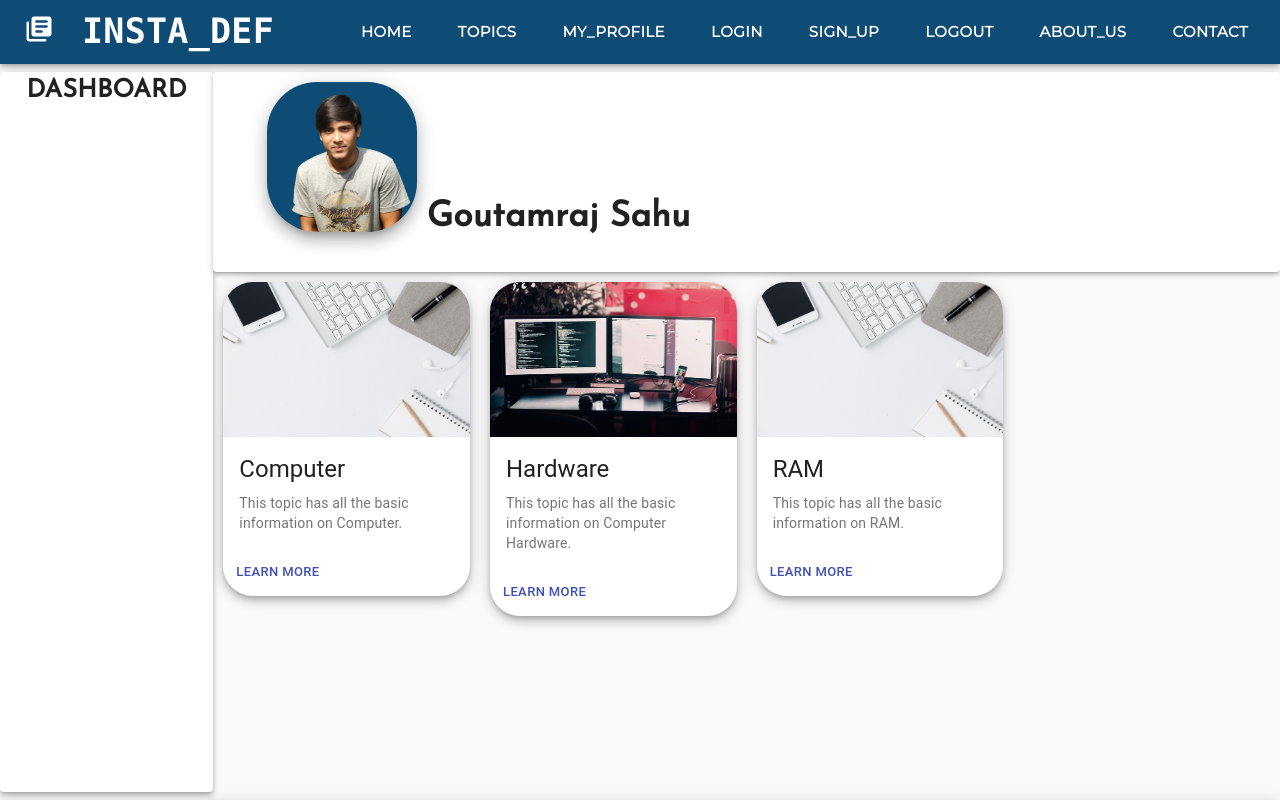
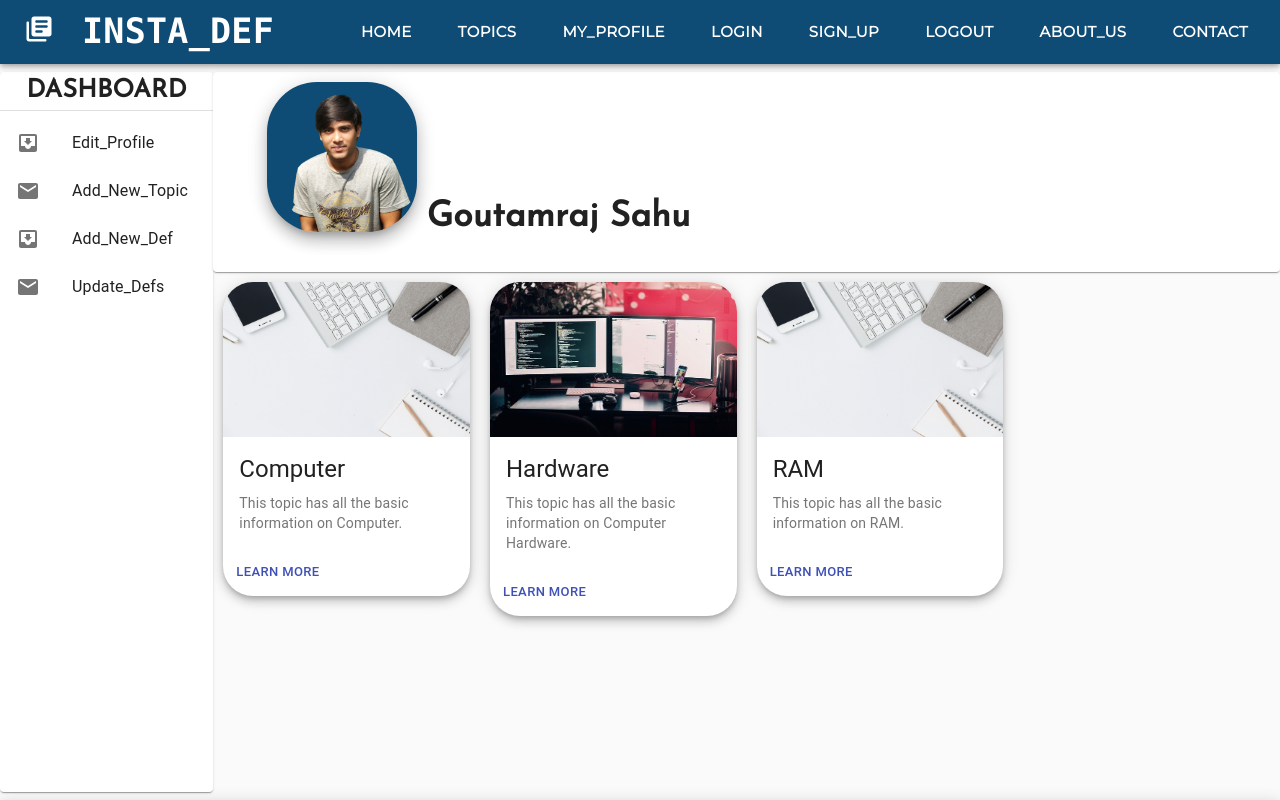
Before and after one commit to GoutamrajSahu/INSTA_DEF_2.0_Frontend, a React (Create React App) app: page /myprofile in a window 1280 px wide. Shown: the top 800 px of the page. Built offline with nearby package versions, Linux system fonts and the light colour scheme; a web font is replaced by a local one.

Commit message:
Work on dashboard

```diff
--- /dev/null
+++ b/src/components/Dashboard.jsx
@@ -0,0 +1,51 @@
+import React from "react";
+import { makeStyles } from "@material-ui/core/styles";
+import List from "@material-ui/core/List";
+import Divider from "@material-ui/core/Divider";
+import ListItem from "@material-ui/core/ListItem";
+import ListItemIcon from "@material-ui/core/ListItemIcon";
+import ListItemText from "@material-ui/core/ListItemText";
+import InboxIcon from "@material-ui/icons/MoveToInbox";
+import MailIcon from "@material-ui/icons/Mail";
+import { Box,Grid,Typography,Paper} from "@material-ui/core";
+
+
+const useStyles = makeStyles((theme) => ({
+    root:{
+        height:"90vh"
+      },
+}));
+
+ function Dashboard() {
+  const classes = useStyles();
+
+  return (
+    <Paper className={classes.root}>
+      <Box>
+        <div className={classes.toolbar} />
+        <Typography
+             style={{
+             fontFamily:"Josefin Sans",
+             fontWeight:"bolder",
+             fontSize: 25,
+             textAlign: "center"
+             }}>
+             DASHBOARD
+        </Typography>
+        <Divider />
+        <List>
+          {["Edit_Profile", "Add_New_Topic", "Add_New_Def", "Update_Defs"].map((text, index) => (
+            <ListItem button key={text}>
+              <ListItemIcon>
+                {index % 2 === 0 ? <InboxIcon /> : <MailIcon />}
+              </ListItemIcon>
+              <ListItemText primary={text} />
+            </ListItem>
+          ))}
+        </List>
+      </Box>
+    </Paper>
+  );
+}
+
+export default  Dashboard;
--- a/src/components/MyProfile.jsx
+++ b/src/components/MyProfile.jsx
@@ -17,6 +17,7 @@ import Paper from '@material-ui/core/Paper';
 import Card from '@material-ui/core/Card';
 // import DefCard from './DefCard';
 import TopicCard from "./TopicCard";
+import Dashboard from "./Dashboard";
 
 
 const UseStyles = makeStyles((theme)=>({
@@ -33,9 +34,6 @@ profilePic:{
     backgroundImage: `url(${process.env.PUBLIC_URL+'assets/myProfilePic1.png'})`,
     backgroundSize: "cover",
     marginTop:"10px"
-},
-dashboard:{
-  height:"90vh"
 },
 MyTopics:{
   height:"64vh",
@@ -63,22 +61,12 @@ return(<TopicCard key={index} topicName={ele.topicName} desc={ele.desc} definiti
            <Navbar/>
                 <Grid xs={12} container item className={classes.root}>
                    <Grid item xs={2}>
-                       <Paper className={classes.dashboard} elevation={4}>
-                       <Typography
-                            style={{
-                                fontFamily:"Josefin Sans",
-                                fontWeight:"bolder",
-                                fontSize: 25,
-                                textAlign: "center"
-                                }}>
-                            DASHBOARD
-                        </Typography>
-                       </Paper>
+                     <Dashboard/>
                    </Grid>
                    <Grid item xs={10}>
                       {/* <Card className={classes.backGround} elevation={4}>
                       </Card> */}
-                      <Paper style={{display:"flex", flexDirection:"row",minHeight:"25vh"}} elevation={3}>
+                      <Paper style={{display:"flex", flexDirection:"row",minHeight:"25vh"}} elevation={1}>
                         <Paper className={classes.profilePic} elevation={10}>
                         </Paper>
                         <Typography
```
